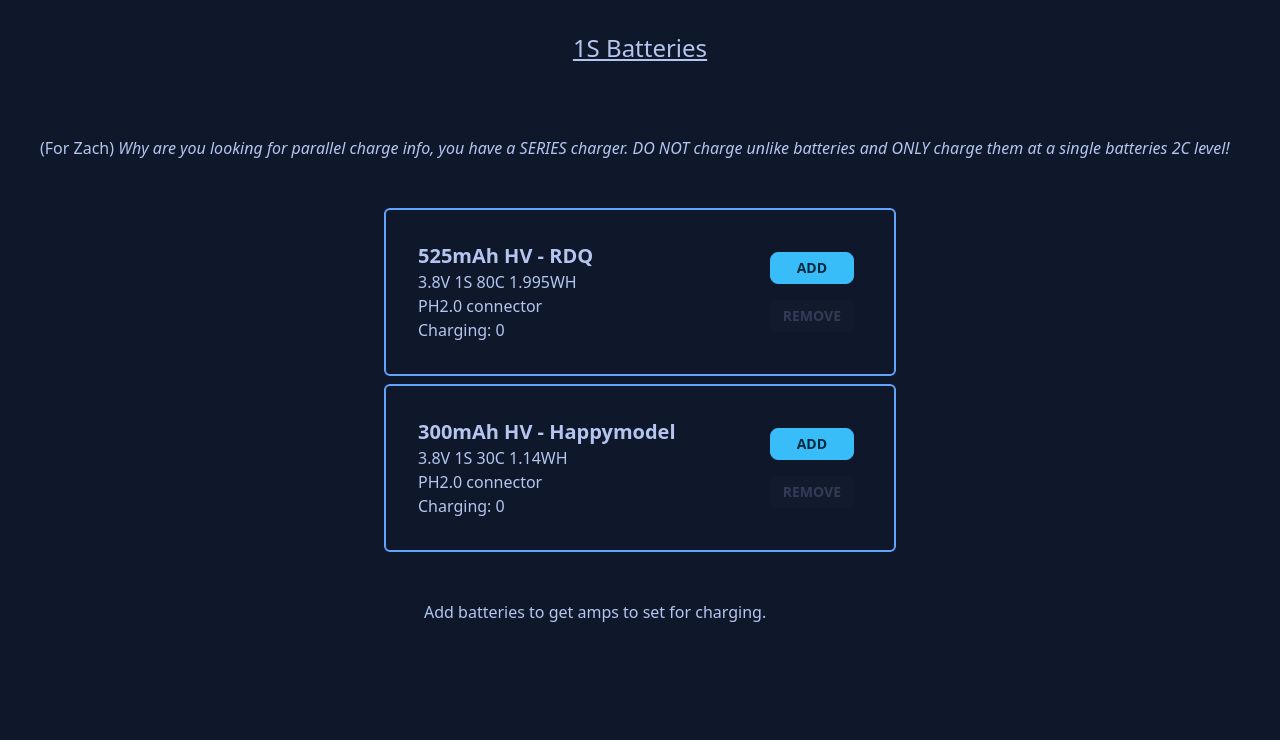
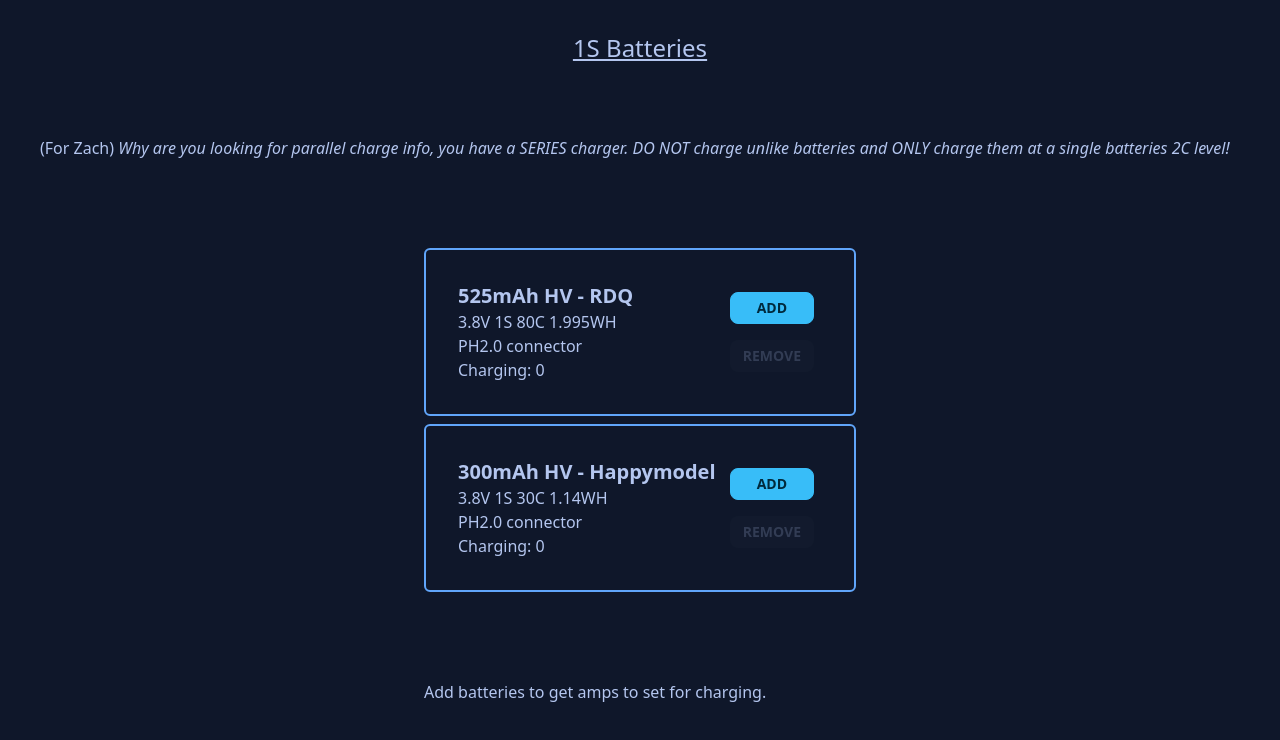
Before and after one commit to z-s-kusz/amp-set, a SvelteKit app: page /charge/1S in a window 1280 px wide. Shown: the top 740 px of the page. Built offline with nearby package versions, Linux system fonts and the light colour scheme.

Commit message:
update to svelte 5

```diff
--- a/package.json
+++ b/package.json
@@ -19,7 +19,7 @@
 		"postcss": "^8.4.23",
 		"prettier": "^2.8.0",
 		"prettier-plugin-svelte": "^2.8.1",
-		"svelte": "^3.54.0",
+		"svelte": "^5.0.0-next.158",
 		"tailwindcss": "^3.3.2",
 		"vite": "^4.3.0"
 	},
--- a/src/lib/battery.svelte
+++ b/src/lib/battery.svelte
@@ -2,8 +2,7 @@
     import { createEventDispatcher } from 'svelte';
 
     const dispatch = createEventDispatcher();
-
-    export let battery = {
+    const defaultBatery = {
         id: '-1',
         cellCount: 1,
         manufacturer: 'RDQ',
@@ -15,23 +14,22 @@
         connector: 'PH2.0',
         count: 0,
     };
+    let {
+        battery = defaultBatery,
+        totalBatteryCount = 0
+    } = $props();
     const { cellCount, cRating, totalVoltage, WH, manufacturer, mAh, connector, hv } = battery;
     const title = hv ? `${mAh}mAh HV - ${manufacturer}` : `${mAh}mAh - ${manufacturer}`;
 
-    export let totalBatteryCount = 0;
-    $: disableAdd = totalBatteryCount >= 6;
-    $: disableRemove = battery.count <= 0;
-    $: chargeDisplayClass = battery.count > 0 ? 'text-primary' : ''
+    let disableAdd = $derived(totalBatteryCount >= 6);
+    let disableRemove = $derived(battery.count <= 0);
+    let chargeDisplayClass = $derived(battery.count > 0 ? 'text-primary' : '');
 
-    const addBattery = (selectedBattery) => {
-        if (!disableAdd) {
-            dispatch('addBattery', selectedBattery);
-        }
+    const addBattery = () => {
+        if (!disableAdd) dispatch('addBattery', battery);
     };
-    const removeBattery = (selectedBattery) => {
-        if (!disableRemove > 0) {
-            dispatch('removeBattery', selectedBattery);
-        }
+    const removeBattery = () => {
+        if (!disableRemove > 0) dispatch('removeBattery', battery);
     };
 </script>
 
@@ -47,7 +45,11 @@
         <p class={chargeDisplayClass}>Charging: {battery.count}</p>
     </div>
     <div class="flex flex-col justify-center">
-        <button type="button" class="btn btn-primary btn-sm m-2" on:click={addBattery(battery)} disabled={disableAdd}>Add</button>
-        <button type="button" class="btn btn-primary btn-sm m-2" on:click={removeBattery(battery)} disabled={disableRemove}>Remove</button>
+        <button type="button" class="btn btn-primary btn-sm m-2" onclick={addBattery} disabled={disableAdd}>
+            Add
+        </button>
+        <button type="button" class="btn btn-primary btn-sm m-2" onclick={removeBattery} disabled={disableRemove}>
+            Remove
+        </button>
     </div>
 </div>
--- a/src/routes/+page.svelte
+++ b/src/routes/+page.svelte
@@ -8,10 +8,8 @@
 </header>
 <section class="flex flex-col items-center">
     {#each chargeList as charge (charge)}
-    <a href={`/charge/${charge}`}>
-        <button class="btn btn-primary m-2">
-            &#9889; {charge} Batteries &#9889;
-        </button>
-    </a>
+        <a href={`/charge/${charge}`} class="btn btn-primary m-2">
+             &#9889; {charge} Batteries &#9889;
+        </a>
     {/each}
 </section>
--- a/src/routes/charge/[cells]/+page.svelte
+++ b/src/routes/charge/[cells]/+page.svelte
@@ -4,31 +4,34 @@
     const { cells: cellCount } = $page.params;
 
     /** @type {import('./$types').PageData} */
-    export let data;
-    const batteries = data.batteries; // todo also add the ones user has saved
-
-    let selectedBatteries = batteries.map((battery) => {
+    let { data } = $props();
+    const batteries = data.batteries;
+    const defaultSelectedBatteries = batteries.map((battery) => {
         return { ...battery, count: 0 };
     });
-    $: totalBatteryCount = selectedBatteries.reduce((acc, current) => {
-        return acc + current.count;
-    }, 0);
-    $: oneAmpCharge = selectedBatteries.reduce((acc, current) => {
-        const addedAmps = current.mAh * current.count;
-        return acc + addedAmps;
-    }, 0);
-    $: twoAmpCharge = oneAmpCharge * 2;
+    let selectedBatteries = $state(defaultSelectedBatteries)
+
+    let totalBatteryCount = $derived(
+        selectedBatteries.reduce((acc, current) => {
+            return acc + current.count;
+        }, 0)
+    );
+    let oneAmpCharge = $derived(
+        selectedBatteries.reduce((acc, current) => {
+            const addedAmps = current.mAh * current.count;
+            return acc + addedAmps;
+        }, 0)
+    );
+    let twoAmpCharge = $derived(oneAmpCharge * 2);
 
     const addBattery = (event) => {
         const battery = selectedBatteries.find(battery => battery.id === event.detail.id);
         battery.count += 1;
-        selectedBatteries = selectedBatteries; // is there a bettery way to trigger the set?
     };
 
     const removeBattery = (event) => {
         const battery = selectedBatteries.find(battery => battery.id === event.detail.id);
         battery.count -= 1;
-        selectedBatteries = selectedBatteries; // is there a bettery way to trigger the set?
     };
 
     const clearAll = (event) => {
@@ -51,7 +54,7 @@
     </p>
 {/if}
 
-<section>
+<section class="p-10 mx-auto max-w-lg">
     {#if batteries.length}
         {#each selectedBatteries as battery (battery.id)}
             <Battery battery={battery} on:addBattery={addBattery} on:removeBattery={removeBattery} totalBatteryCount={totalBatteryCount} />
@@ -63,7 +66,7 @@
 
 <section class="p-10 mx-auto max-w-lg">
     {#if totalBatteryCount > 0}
-        <button type="button" class="btn btn-secondary btn-sm mb-2" on:click={clearAll}>
+        <button type="button" class="btn btn-secondary btn-sm mb-2" onclick={clearAll}>
             Clear All Selections
         </button>
         <h1>{totalBatteryCount} Batteries</h1>
```
Also changed, not shown: src/app.css (line endings or trailing spaces), 1 other file (tests, documents, lock files or other folders).
